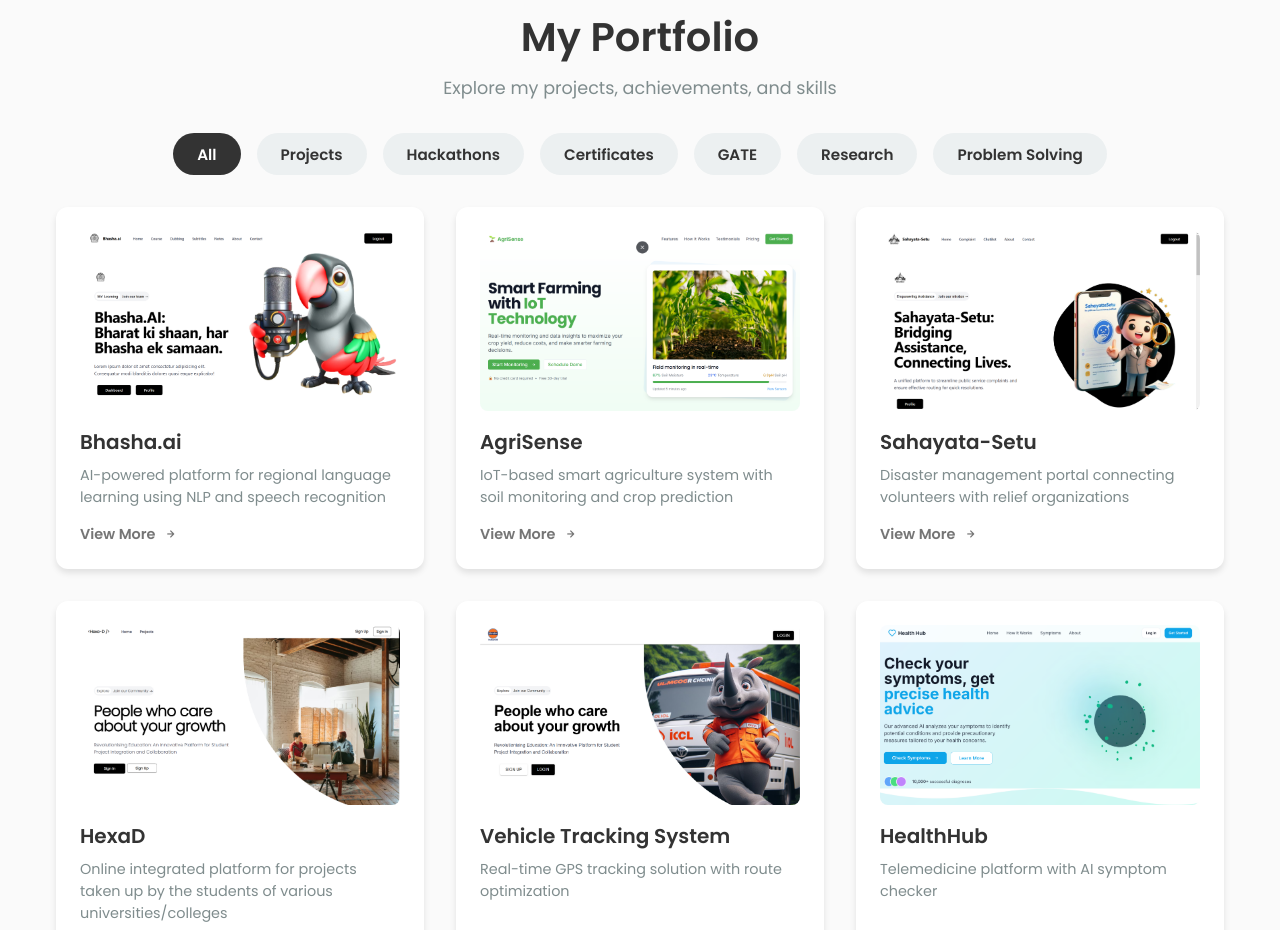
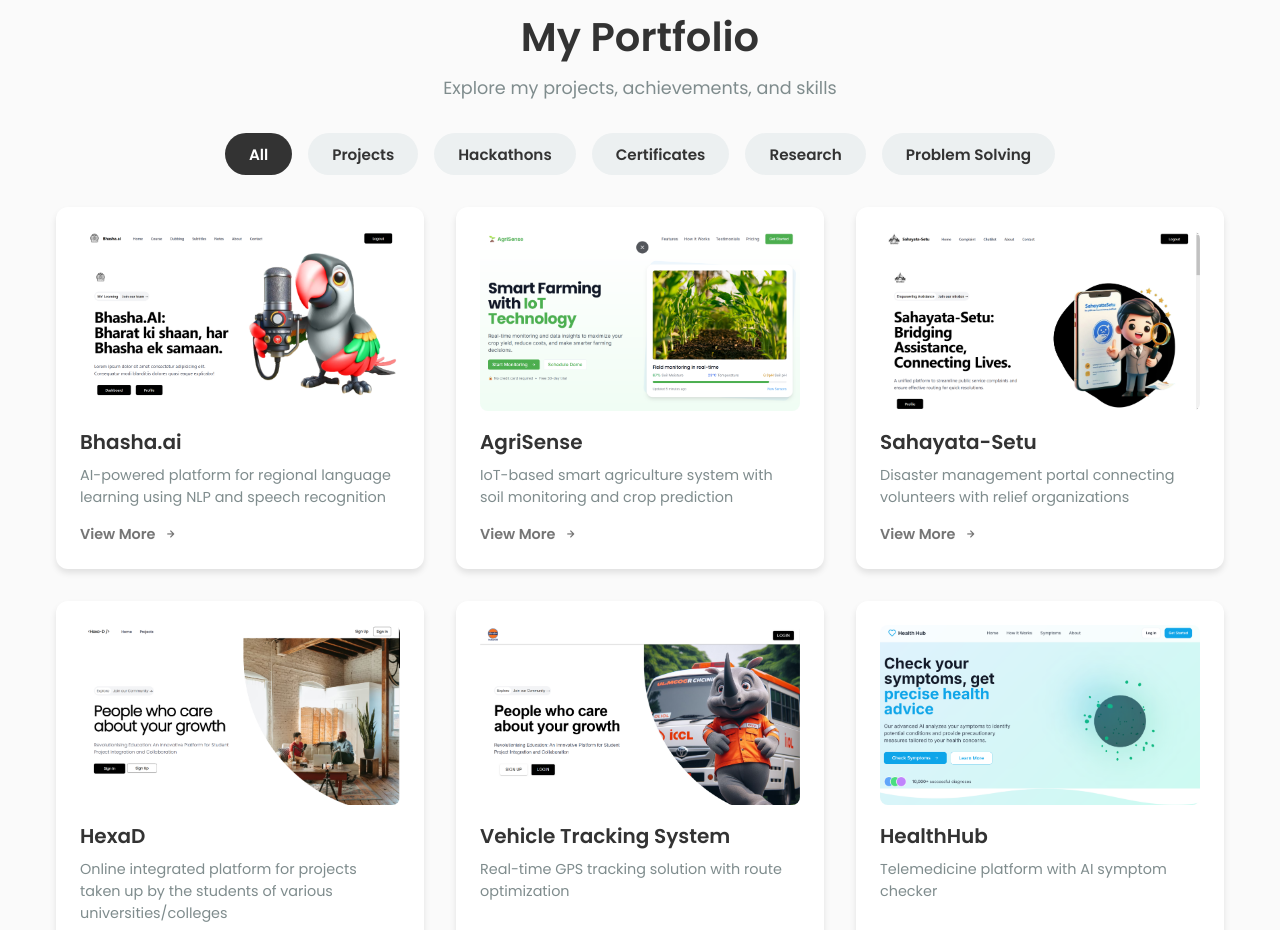
Before and after one commit to Priyanshu-Baghel/Portfolio, a React (Vite) app: page / in a window 1280 px wide. Shown: the part 3640-4570 px from the top of the page. Built offline with nearby package versions, Linux system fonts and the light colour scheme.

Commit message:
Update Test.jsx

```diff
--- a/src/Components/work/Test.jsx
+++ b/src/Components/work/Test.jsx
@@ -322,7 +322,7 @@ const PortfolioCard = () => {
           "Projects",
           "Hackathons",
           "Certificates",
-          "GATE",
+          // "GATE",
           "Research",
           "Problem Solving",
         ].map((category) => (
```
